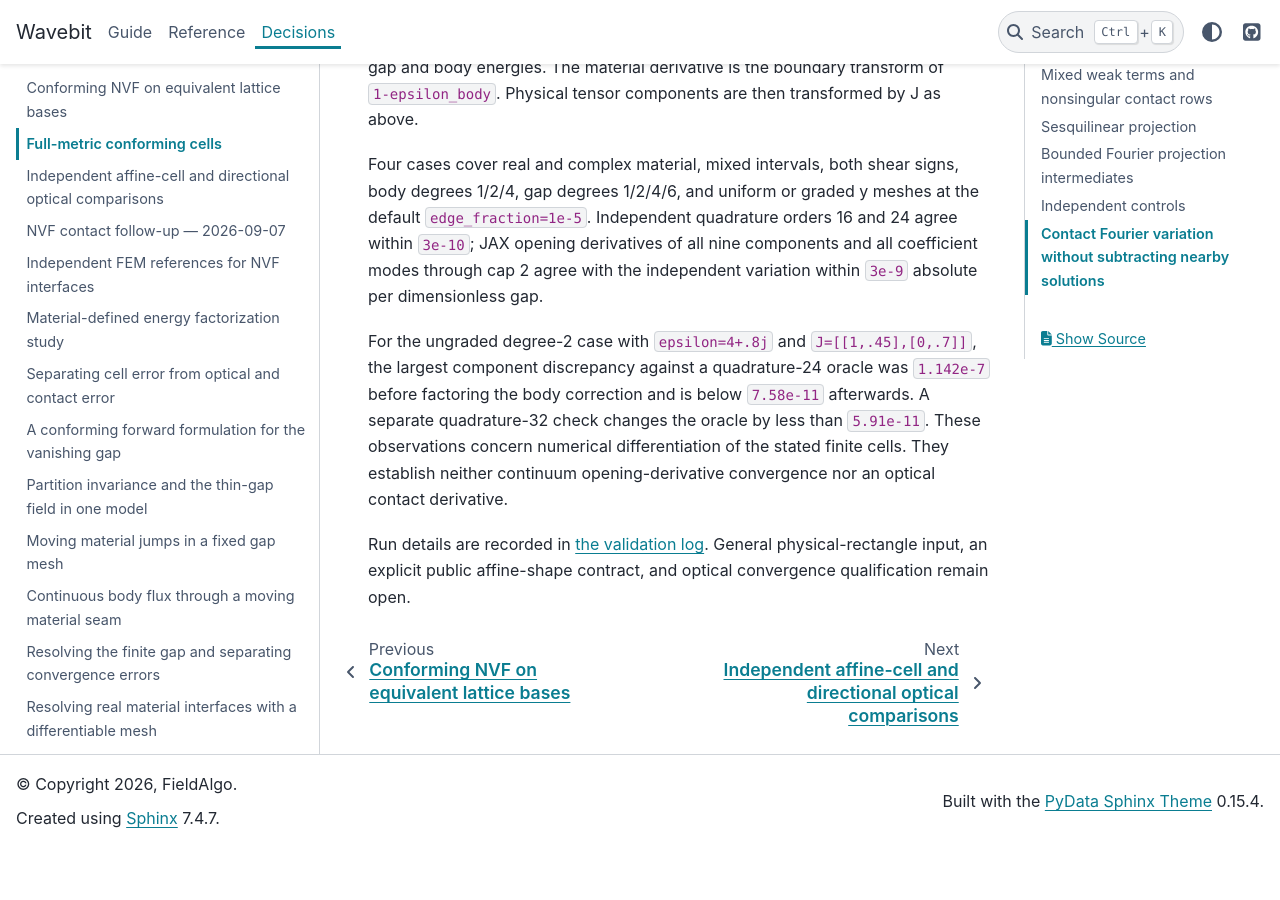
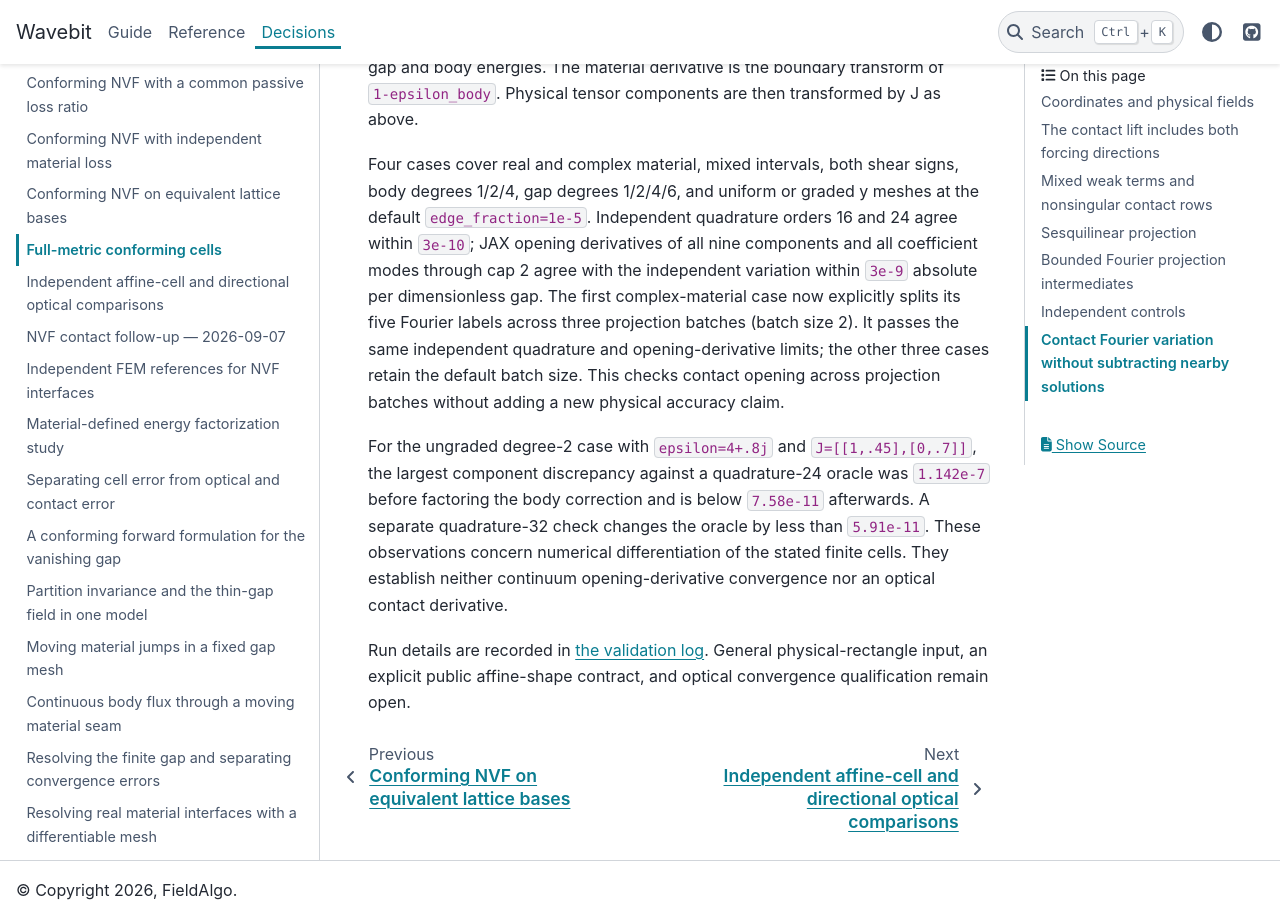
Before and after one commit to fieldalgo/wavebit, a Sphinx documentation site: the page built from docs/nvf-affine-cells.md, in a window 1280 px wide and 900 px high, scrolled down 7068 px. Built offline with Sphinx 7.4.7 and the PyData theme 0.15.4, drawn with Linux system fonts in a browser that asks for light colours; before the commit the page ends 7916 px from its top, so only the background shows below that.

Commit message:
test(nvf): check contact opening across Fourier batches
Exercise the existing independent complex contact variation through three coefficient batches, preserving all quadrature and derivative guards and the four-case physical selection.

Co-authored-by: Codex <noreply@openai.com>

```diff
--- a/docs/nvf-affine-cells.md
+++ b/docs/nvf-affine-cells.md
@@ -288,6 +288,11 @@ meshes at the default `edge_fraction=1e-5`. Independent quadrature orders
 16 and 24 agree within `3e-10`; JAX opening derivatives of all nine
 components and all coefficient modes through cap 2 agree with the
 independent variation within `3e-9` absolute per dimensionless gap.
+The first complex-material case now explicitly splits its five Fourier
+labels across three projection batches (batch size 2). It passes the
+same independent quadrature and opening-derivative limits; the other
+three cases retain the default batch size. This checks contact opening
+across projection batches without adding a new physical accuracy claim.
 
 For the ungraded degree-2 case with `epsilon=4+.8j` and
 `J=[[1,.45],[0,.7]]`, the largest component discrepancy against a
```
Also changed, not shown: 1 other file.
